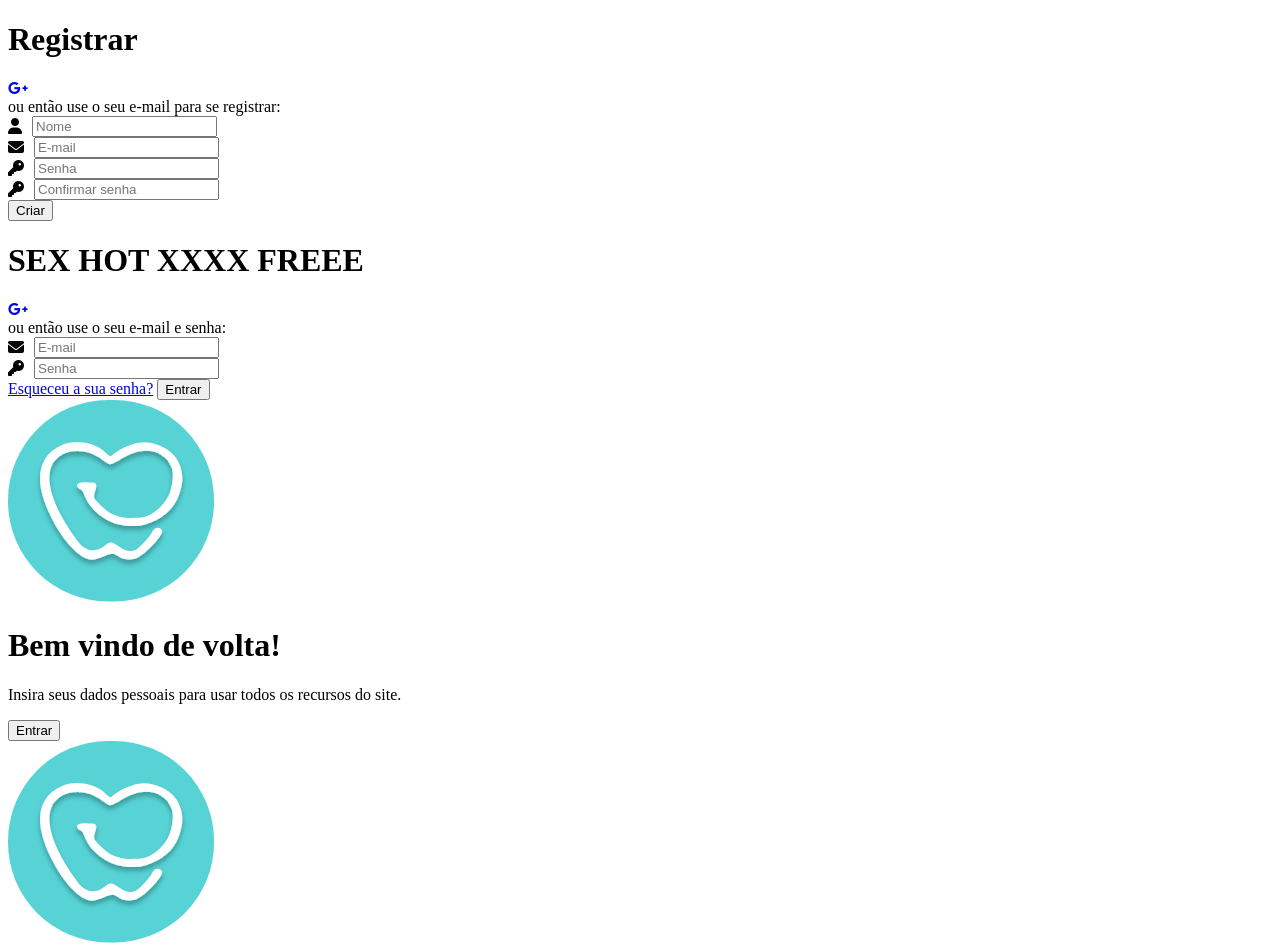
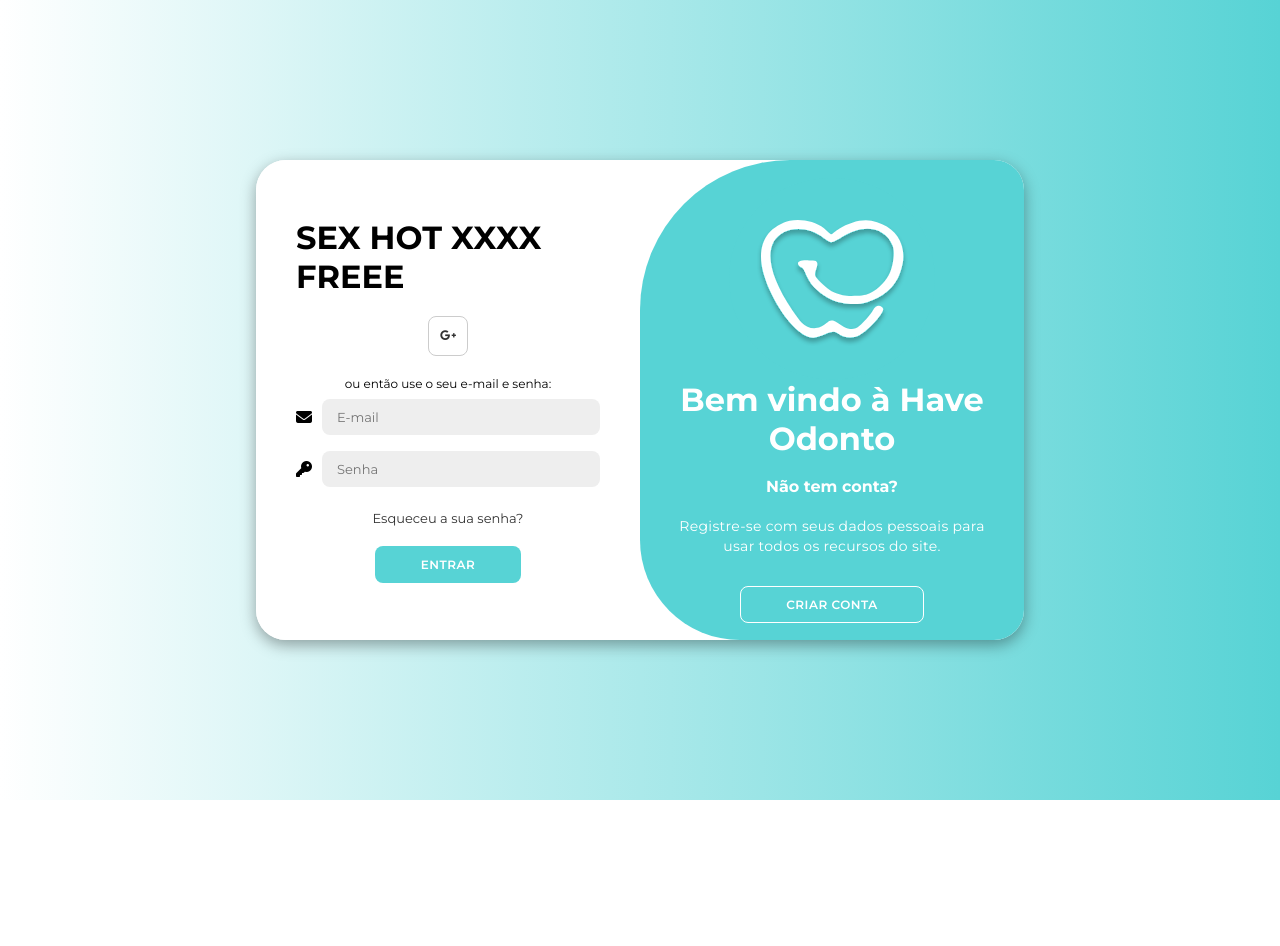
Before and after one commit to vantecc/haveodonto, a plain HTML site: page docs/index.html in a window 1280 px wide. Shown: the top 946 px of the page. After the commit the page ends 800 px from the top, so only its background shows below. Drawn offline with Linux system fonts and the light colour scheme.

Commit message:
finalizado

```diff
--- a/docs/index.html
+++ b/docs/index.html
@@ -5,7 +5,7 @@
     <meta charset="UTF-8">
     <meta name="viewport" content="width=device-width, initial-scale=1.0">
     <link rel="stylesheet" href="https://cdnjs.cloudflare.com/ajax/libs/font-awesome/6.4.2/css/all.min.css">
-    <link rel="stylesheet" href="/template//style.css">
+    <link rel="stylesheet" href="/docs/style.css">
     <title>Have Odonto</title>
 </head>
 
@@ -81,7 +81,7 @@
         </div>
     </div>
 
-    <script src="/template/script.js"></script>
+    <script src="/docs/script.js"></script>
 </body>
 
 </html>
```
Also changed, not shown: docs/script.js (renamed from template/script.js), docs/style.css (renamed from template/style.css).
